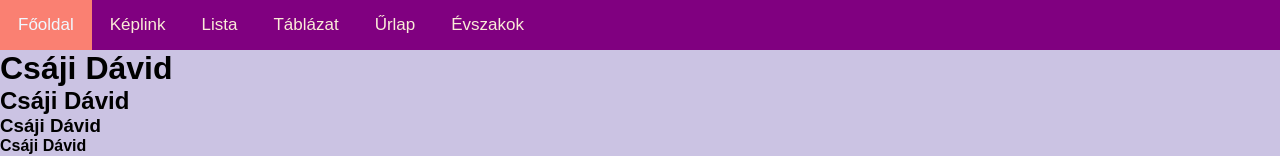
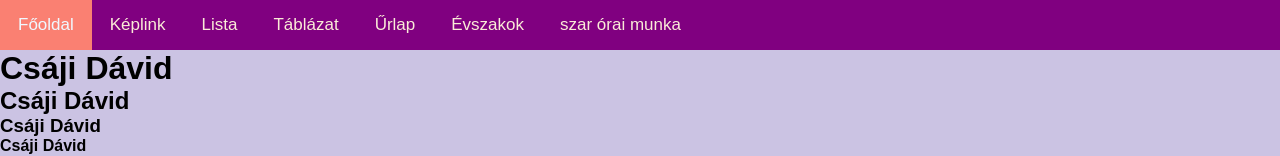
Before and after one commit to CsajiDavid/web, a plain HTML site: page index.html in a window 1280 px wide. Shown: the top 156 px of the page. Drawn offline with Linux system fonts and the light colour scheme.

Commit message:
Update index.html

```diff
--- a/index.html
+++ b/index.html
@@ -35,6 +35,8 @@
     <a href="urlap.html">Űrlap</a>
 
     <a href="evszak.html">Évszakok</a>
+
+     <a href="csd.html">szar órai munka</a>
     </div>
 
 
```
